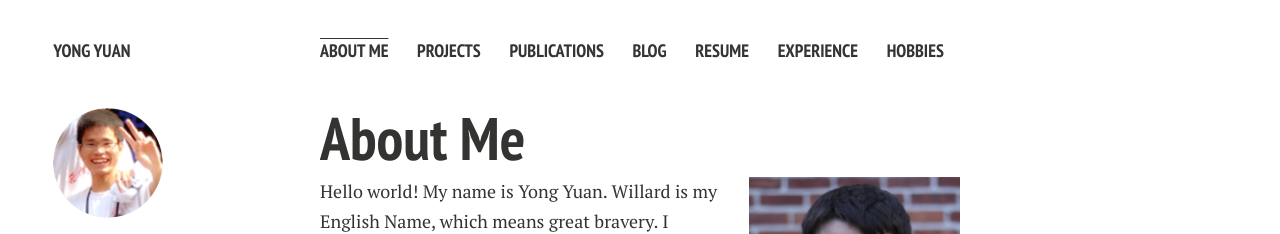
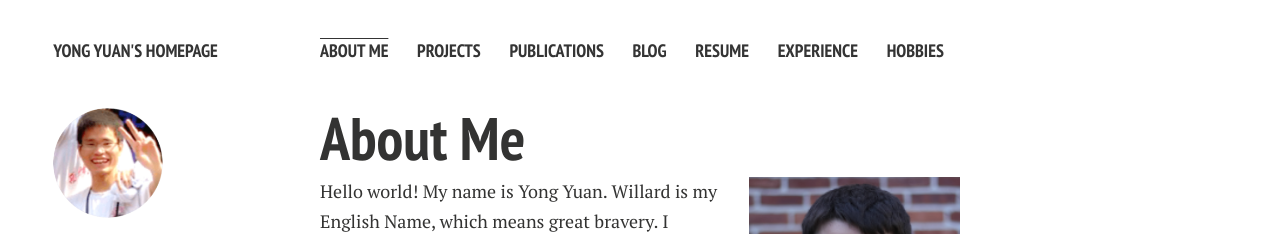
Before and after one commit to yihuicao/willard-yuan.github.com, a Jekyll site: the page built from index.md, in a window 1280 px wide. Shown: the top 234 px of the page. Built offline with Jekyll 4.4.1, drawn with Linux system fonts in a browser that asks for light colours; nearby versions of some CDN libraries; Markdown is read by kramdown in place of the engine named in the settings.

Commit message:
Update _config.yml

```diff
--- a/_config.yml
+++ b/_config.yml
@@ -1,4 +1,4 @@
-title: Yong Yuan
+title: Yong Yuan's Homepage
 #tagline:          A short tagline
 #description:      Describe your website.
 #Comment out url when working locally to resolve base urls correctly
```
